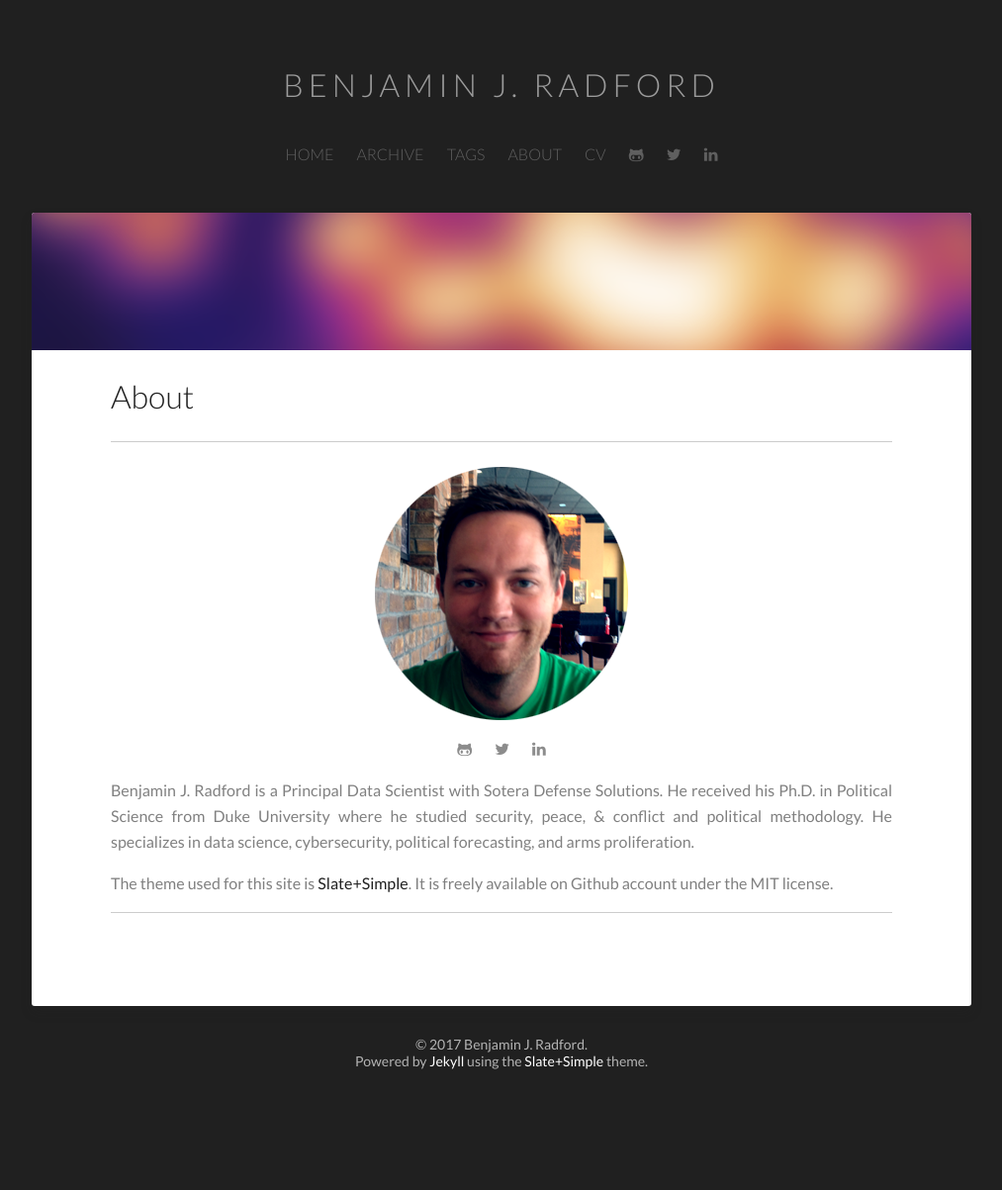
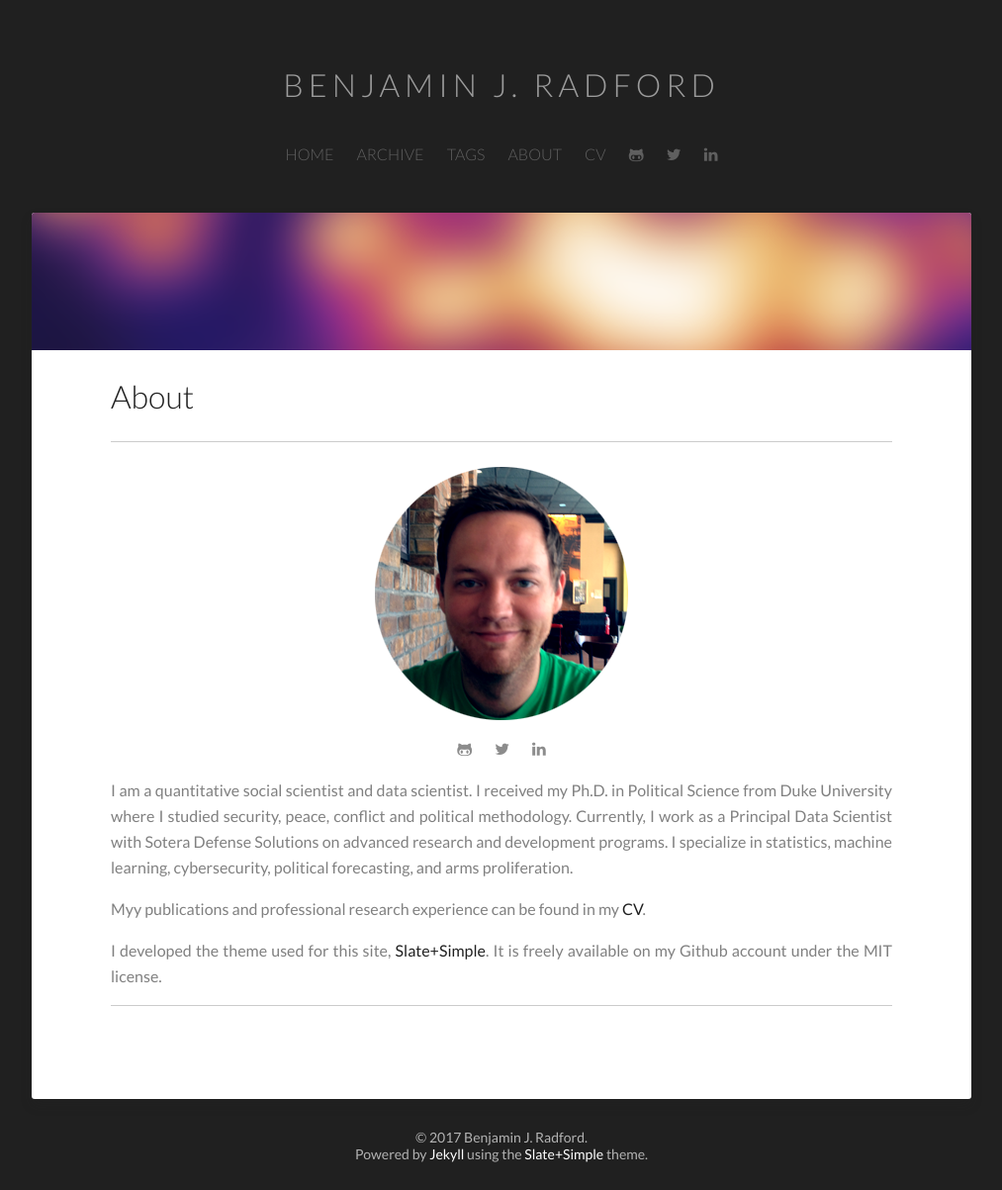
Before and after one commit to benradford/benradford.github.io, a Jekyll site: the page built from about/index.md, in a window 1280 px wide. Shown: the whole page at 99% size, without its empty margins (133-1146 px from the left). Built offline with Jekyll 4.4.1, drawn with Linux system fonts in a browser that asks for light colours; before the commit the page ends 1109 px from its top, so only the background shows below that.

Commit message:
Updated about section

```diff
--- a/about/index.md
+++ b/about/index.md
@@ -18,9 +18,13 @@ title: About
 </p>
 
 <p>
-Benjamin J. Radford is a Principal Data Scientist with Sotera Defense Solutions. He received his Ph.D. in Political Science from Duke University where he studied security, peace, & conflict and political methodology. He specializes in data science, cybersecurity, political forecasting, and arms proliferation.
+I am a quantitative social scientist and data scientist. I received my Ph.D. in Political Science from Duke University where I studied security, peace, conflict and political methodology. Currently, I work as a Principal Data Scientist with Sotera Defense Solutions on advanced research and development programs. I specialize in statistics, machine learning, cybersecurity, political forecasting, and arms proliferation.
 </p>
 
 <p>
-The theme used for this site is <a href="https://www.github.com/benradford/Slate-and-Simple-Jekyll-Theme">Slate+Simple</a>. It is freely available on Github account under the MIT license.
+Myy publications and professional research experience can be found in my <a href="https://benradford.github.io/images/radford_cv.pdf">CV</a>.
 </p>
+
+<p>
+I developed the theme used for this site, <a href="https://www.github.com/benradford/Slate-and-Simple-Jekyll-Theme">Slate+Simple</a>. It is freely available on my Github account under the MIT license.
+</p>
```
